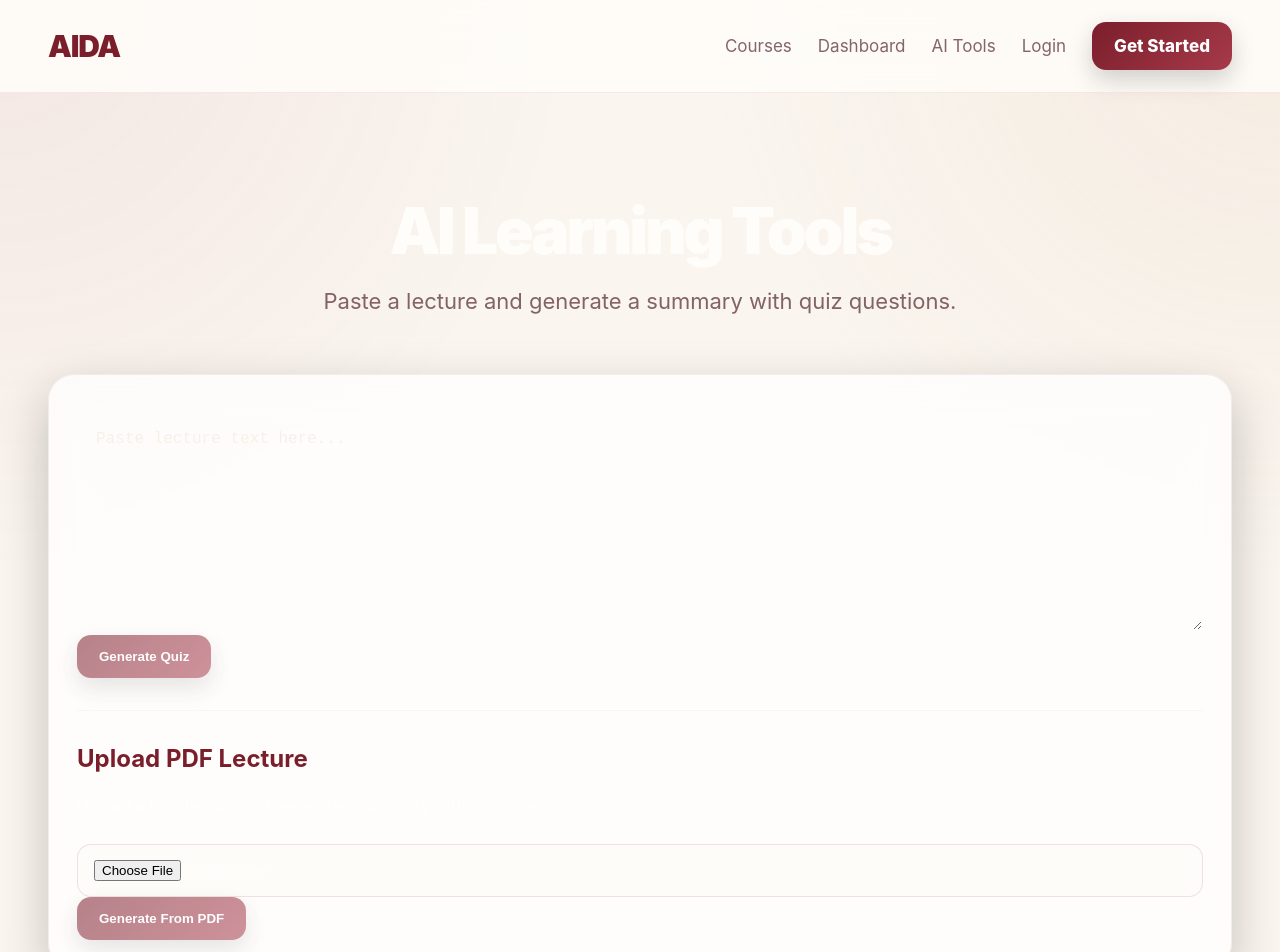
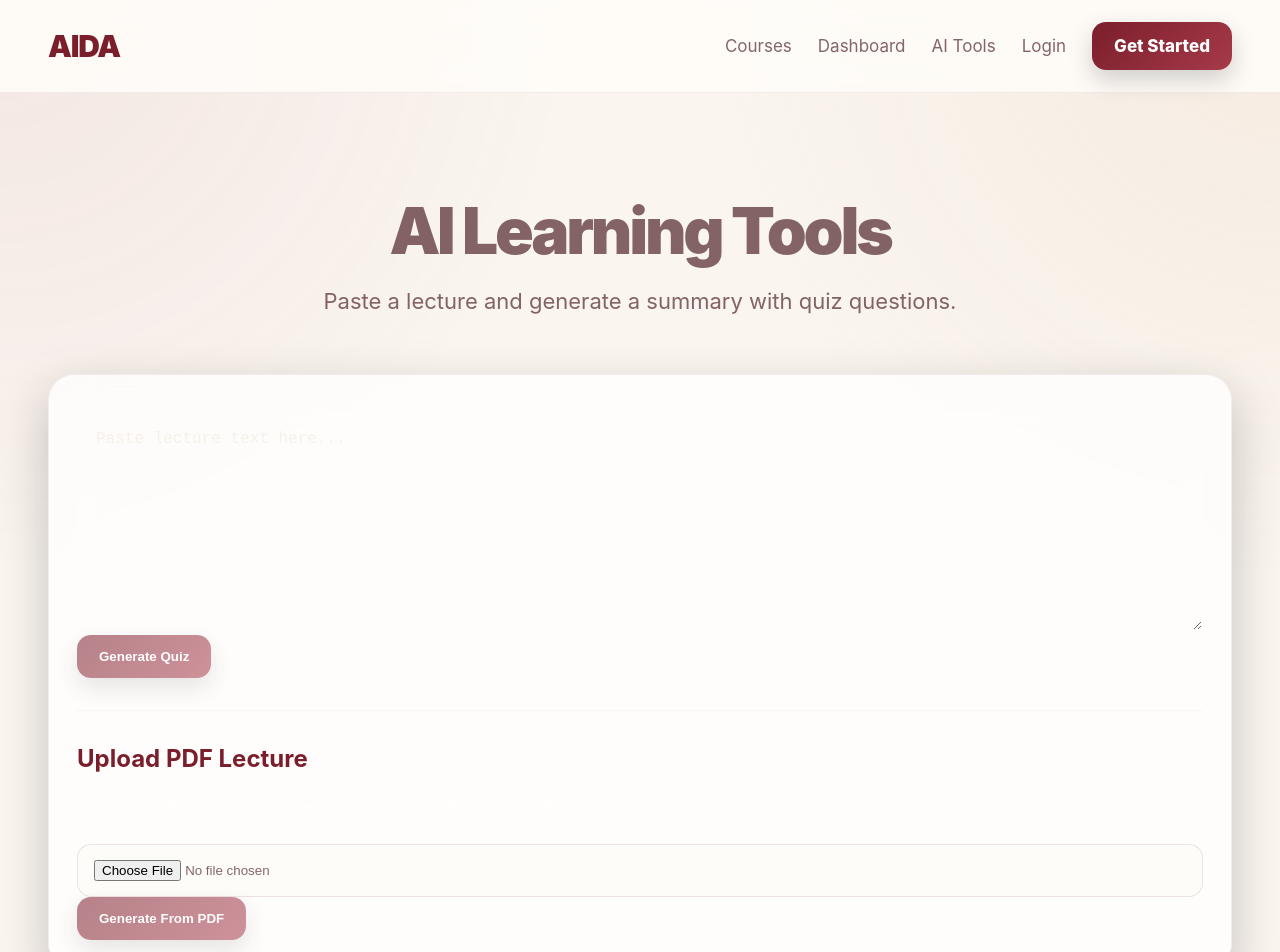
Before and after one commit to Jahon27/ai-course-generator, a React app in the folder frontend/: page /ai-tools in a window 1280 px wide. Shown: the top 952 px of the page. Built offline with nearby package versions, Linux system fonts and the light colour scheme; the HTML template or start-up script is replaced by a standard one.

Commit message:
css color updates

```diff
--- a/frontend/src/App.css
+++ b/frontend/src/App.css
@@ -126,7 +126,7 @@ button:disabled {
   margin-bottom: 20px;
   line-height: 1.1;
   letter-spacing: -0.05em;
-  color: var(--cream);
+  color: var(--muted);
 }
 
 .page-subtitle {
@@ -216,7 +216,7 @@ textarea {
   border-radius: 14px;
   border: 1px solid var(--border);
   background: rgba(236, 223, 204, 0.05);
-  color: var(--cream);
+  color: var(--muted);
   margin-top: 8px;
   outline: none;
 }
@@ -266,7 +266,7 @@ textarea::placeholder {
 .lesson-content h1,
 .lesson-content h2,
 .lesson-content h3 {
-  color: var(--cream);
+  color: var(--muted);
 }
 
 .lesson-content pre {
@@ -394,7 +394,7 @@ textarea::placeholder {
   height: 56px;
   border-radius: 50%;
   background: var(--burgundy);
-  color: var(--cream);
+  color: var(--muted);
   display: flex;
   align-items: center;
   justify-content: center;
@@ -442,7 +442,7 @@ textarea::placeholder {
   width: 82px;
   height: 82px;
   border-radius: 50%;
-  background: linear-gradient(135deg, var(--olive), var(--olive-light));
+  background: linear-gradient(135deg, var(--burgundy), var(--burgundy-light));
   display: flex;
   align-items: center;
   justify-content: center;
```
